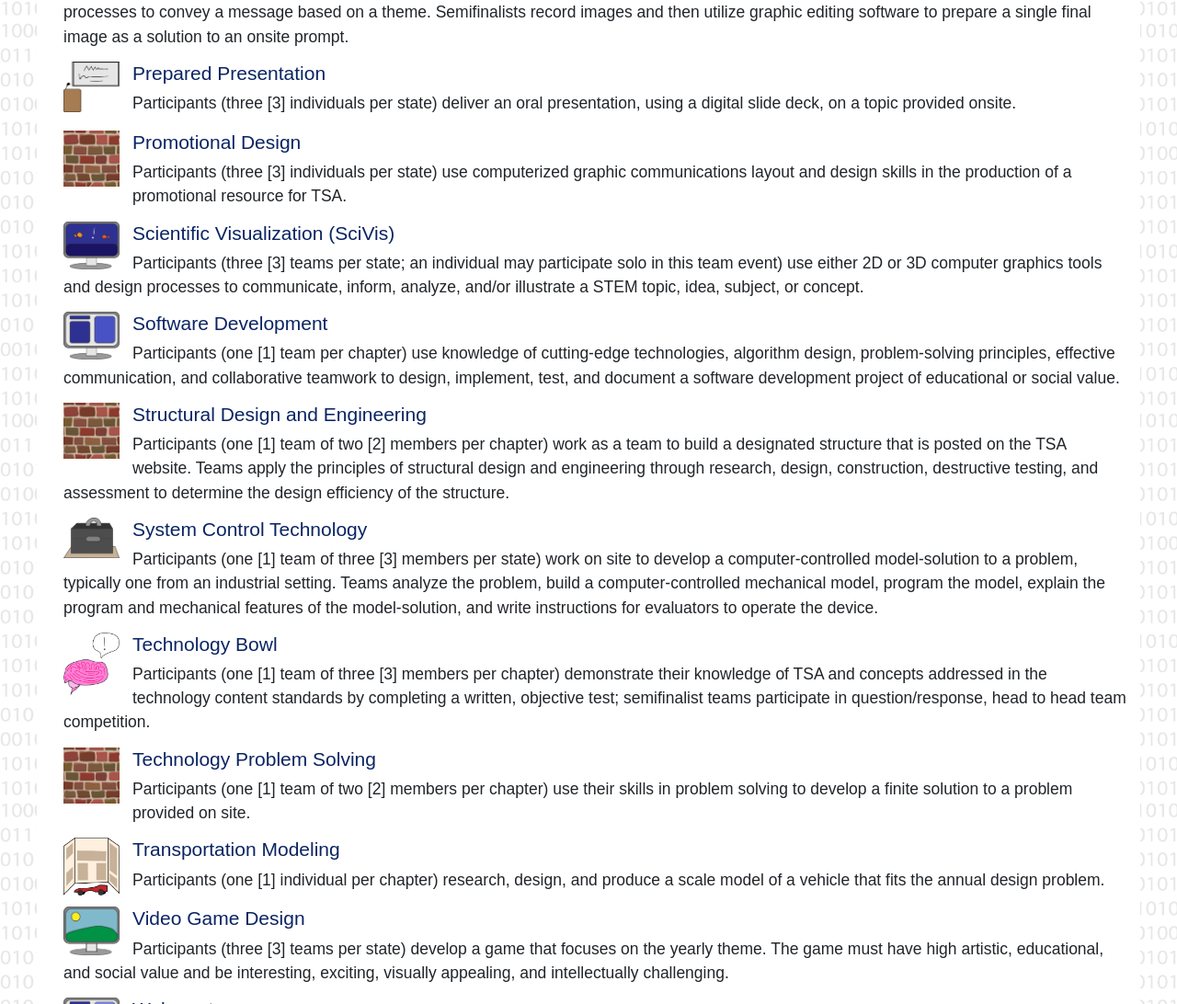
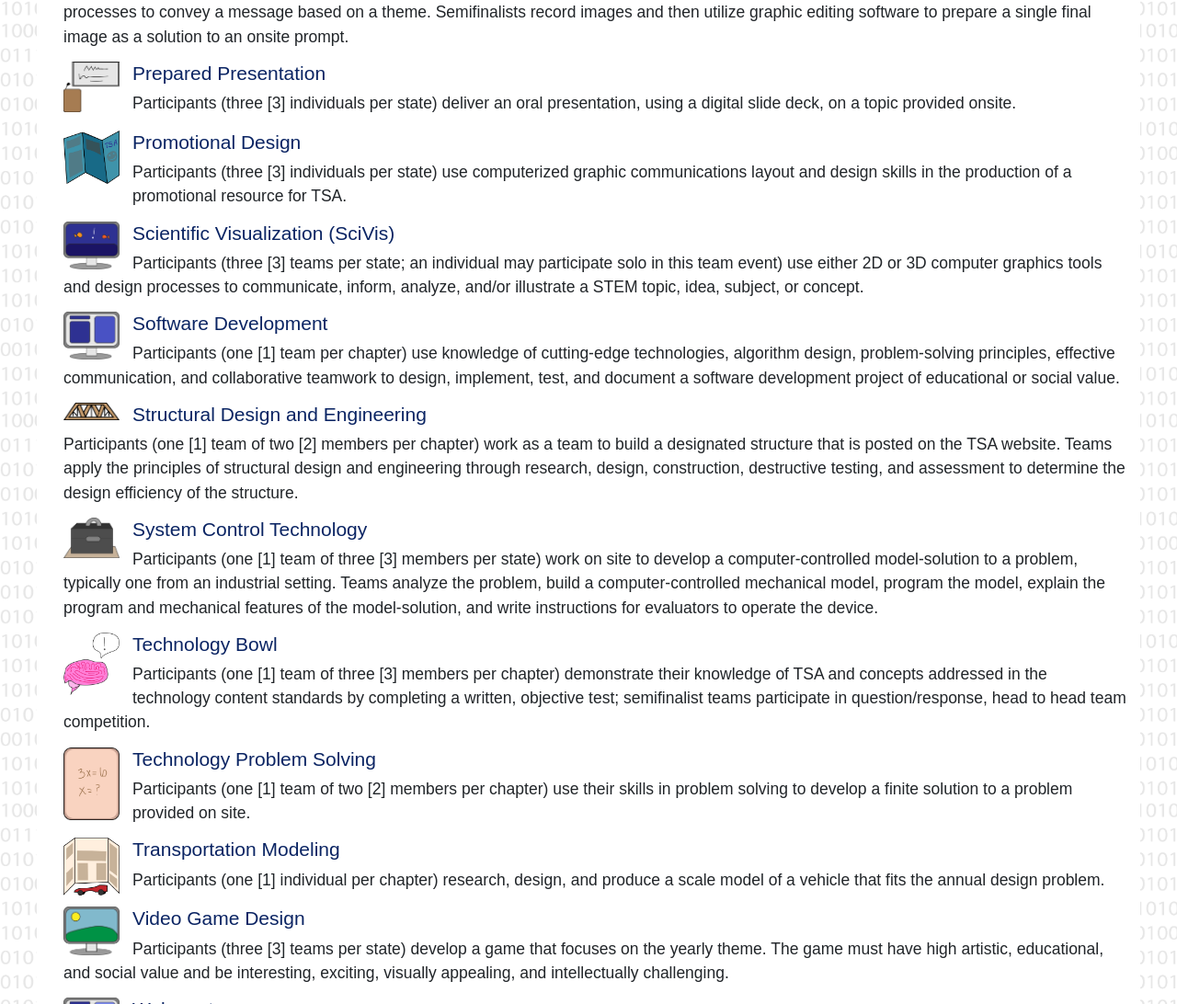
Before and after one commit to JFamo/tsa-webmaster-2019, a plain HTML site: page pages/about.html in a window 1280 px wide. Shown: the part 3370-4462 px from the top of the page at 92% size. Drawn offline with nearby package versions, Linux system fonts and the light colour scheme; some packages are replaced by stand-ins of ours; a script that the page names is missing; a web font is replaced by a local one.

Commit message:
Add more event pics

```diff
--- a/pages/about.html
+++ b/pages/about.html
@@ -228,7 +228,7 @@
                       Participants (three [3] individuals per state) deliver an oral presentation, using a digital slide deck, on a topic provided onsite.
                     </div>
 		<div class="eventDiv">
-                      <img width="75" src="../images/eventImagePlaceholder.jpg">
+                      <img width="75" src="../images/evt_promo.PNG">
                       <h4>Promotional Design</h4>
                       Participants (three [3] individuals per state) use computerized graphic communications layout and design skills in the production of a promotional resource for TSA.
                     </div>
@@ -243,7 +243,7 @@
                       Participants (one [1] team per chapter) use knowledge of cutting-edge technologies, algorithm design, problem-solving principles, effective communication, and collaborative teamwork to design, implement, test, and document a software development project of educational or social value.
                     </div>
 		<div class="eventDiv">
-                      <img width="75" src="../images/eventImagePlaceholder.jpg">
+                      <img width="75" src="../images/evt_structural.PNG">
                       <h4>Structural Design and Engineering</h4>
                       Participants (one [1] team of two [2] members per chapter) work as a team to build a designated structure that is posted on the TSA website. Teams apply the principles of structural design and engineering through research, design, construction, destructive testing, and assessment to determine the design efficiency of the structure.
                     </div>
@@ -258,7 +258,7 @@
                       Participants (one [1] team of three [3] members per chapter) demonstrate their knowledge of TSA and concepts addressed in the technology content standards by completing a written, objective test; semifinalist teams participate in question/response, head to head team competition.
                     </div>
 		<div class="eventDiv">
-                      <img width="75" src="../images/eventImagePlaceholder.jpg">
+                      <img width="75" src="../images/evt_problem.PNG">
                       <h4>Technology Problem Solving</h4>
                       Participants (one [1] team of two [2] members per chapter) use their skills in problem solving to develop a finite solution to a problem provided on site.
                     </div>
```
Also changed, not shown: images/evt_problem.png (added), images/evt_promo.png (added), images/evt_structural.png (added).
